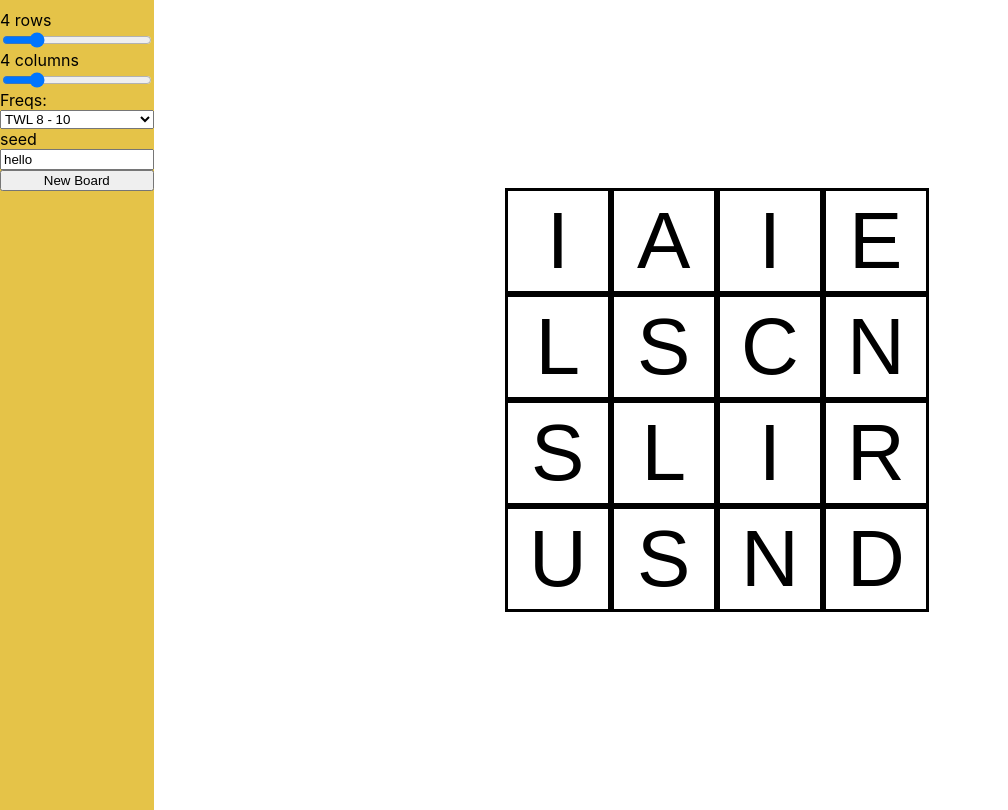
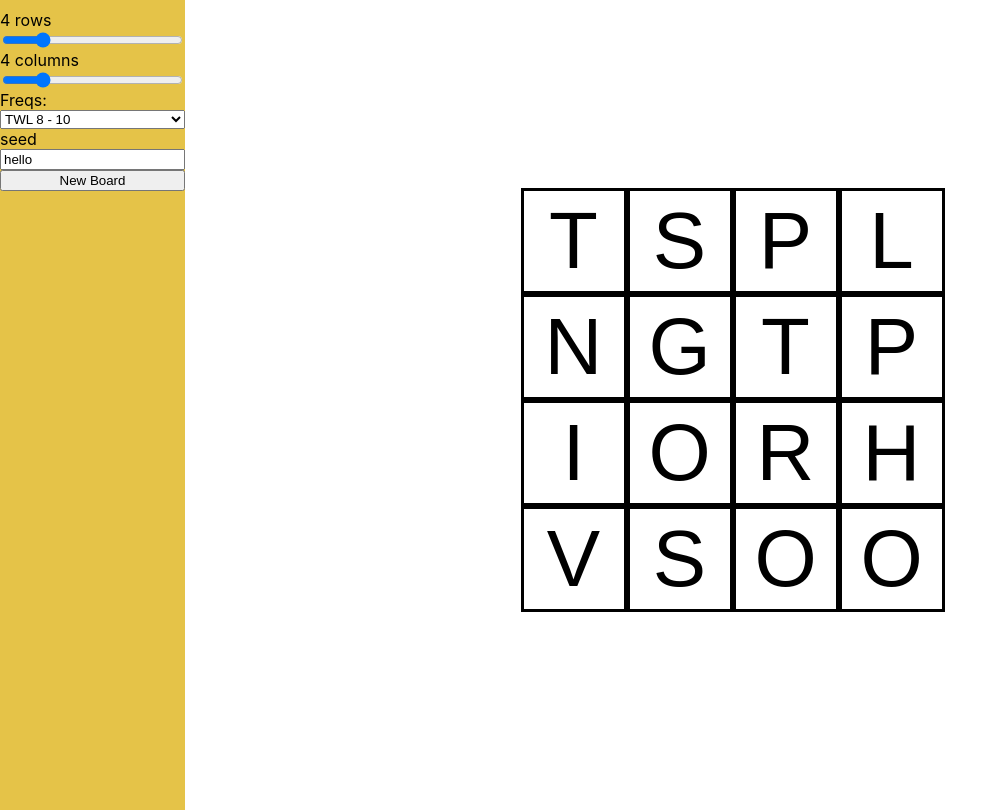
Before and after one commit to a-lexwein/word-grid-react, a React (Vite) app: page / in a window 1280 px wide. Shown: the whole page, without its empty margins (0-1008 px from the left). Built offline with nearby package versions, Linux system fonts and the light colour scheme.

Commit message:
captures pointer events for currentGuess

```diff
--- a/helpers/newBoard.js
+++ b/helpers/newBoard.js
@@ -3,7 +3,7 @@ import bagOfLetters from './bagOfLetters';
 
 
 export default function newBoard(freqs, selectFreqs, nRows, nCols, seed) {
-    const random = seedrandom(seed);
+    const random = seedrandom(seed + nRows + nCols);
     // const randomSort = (a,b) => Math.random() - .5; // chatgpt for random sorting an array
 
 
@@ -14,13 +14,18 @@ export default function newBoard(freqs, selectFreqs, nRows, nCols, seed) {
     let out = []
     for (let i = 0; i < nCols; ++i) {
       for (let j = 0; j < nRows; ++j) {
+        let letter = randomElement(bag)
         let row = {
-          letter:randomElement(bag),
+          letter: letter,
           y:i,
           x:j,
+          clicked: false,
+          clickable: letter === "_" ? false : true,
+          selected_order: 0, //needed 0 in observable version but not sure I'll still need
         }
         out.push(row)
       }
+      out = out.map((x,i) => ({...x, id: i}))
     }
     return out.flat()
 }
--- a/src/App.css
+++ b/src/App.css
@@ -7,7 +7,7 @@
 
 .sidebar { /* https://blog.hubspot.com/website/css-sidebar */
   height: 100%;
-  width: 12%;
+  width: 16%;
   top: 0;
   left: 0;
   padding-top: 20px;
@@ -26,21 +26,41 @@
   grid-template-columns: repeat(3, 120px);
   gap: 0px;
   touch-action: none;
+  -webkit-user-select: none; /* Safari */
+  -ms-user-select: none; /* IE 10 and IE 11 */
+  user-select: none; /* Standard syntax */
 }
 
 .tile {
   display: flex;
   justify-content: center;
   align-items: center;
-  max-height: 100px; /* Maximum pixel size for height */
-  max-width: 100px; /* Maximum pixel size for width */
+  max-height: 100px;
+  max-width: 100px;
   height: 10vw;
   width: 10vw;
   font-family: sans-serif;
-  font-size: calc(8vw + 2px); /* Set the font-size relative to the viewport width with an additional 2px */
-  font-size: min(calc(8vw + 2px), 80px); /* Limit font-size to a maximum of 40px */
+  font-size: calc(8vw + 2px);
+  font-size: min(calc(8vw + 2px), 80px);
   border-style: solid;
   position: relative;
+}
+
+.tileText {
+  display: flex;
+  justify-content: center;
+  align-items: center;
+  width: 100%;
+  height: 100%;
+}
+
+.hitbox {
+  position: absolute;
+  height: 70%;
+  width: 70%;
+  top: 50%;
+  left: 50%;
+  transform: translate(-50%, -50%);
 }
 
 .options {
--- a/src/App.jsx
+++ b/src/App.jsx
@@ -11,8 +11,7 @@ import names from '../data/freqs-name.json';
 function Main() {
   const { size, freqIndex, seed } = useParams();
 
-
-
+  const [currentGuess, setGuess] = useState('');
 
 
 
@@ -34,7 +33,12 @@ function Main() {
         />
       </div>
       <div className="grid-container">
-        <Grid options={options}/>
+        {/* {currentGuess} */}
+        <Grid
+          options={options}
+          currentGuess={currentGuess}
+          setGuess={setGuess}
+        />
       </div>
     </div>
 
--- a/src/components/Grid.jsx
+++ b/src/components/Grid.jsx
@@ -1,29 +1,72 @@
-import React, { useEffect } from 'react';
+import React, { useEffect, useState } from 'react';
 import Tile from './Tile';
 
 import newBoard from '../../helpers/newBoard';
 import freqs from '../../data/freqs.json';
 
-export default function Grid({ options }) {
+export default function Grid({ options, currentGuess, setGuess }) {
+
+  // const [board, updateBoard] = useState(newBoard(freqs, options.freqs, options.nRows, options.nCols, options.seed));
+
+  const board = newBoard(freqs, options.freqs, options.nRows, options.nCols, options.seed)
+
+  const [liveBoard, updateBoard] = useState(board)
+
+  const handleClick = (id) => {
+    // make a deep copy of data
+    let copy = JSON.parse(JSON.stringify(liveBoard));
+    // get record for clicked tile
+    let tile = copy.filter(x => x.id === id)[0];
+
+    console.log(tile);
+    // check if clickable, if not do nothing
+    if (tile.clickable === false) return;
+
+    console.log('hello?');
+
+    // get make click_order
+    let max_click_order = Math.max(...copy.map(x => x.selected_order)) || 0;
+    // get currently active tile
+    let lastTile = copy.filter(x => max_click_order > 0 && x.selected_order === max_click_order)[0];
+    // check if record is neighbor
+    let recordIsNeighbor = lastTile === undefined || (Math.abs(lastTile.x - tile.x) <= 1 && Math.abs(lastTile.y - tile.y) <= 1);
+    // if not neighor, do nothing
+    if (!recordIsNeighbor) return;
+
+    // If the tile is a clickable neighbor, set row to clicked and click_order to max+1
+    tile.clickable = false;
+    tile.clicked = true;
+    tile.selected_order = max_click_order + 1;
+
+
+    console.log(tile);
+
+    updateBoard(copy);
+
+    setGuess(currentGuess + tile.letter)
+}
+
 
     useEffect(() => {
-        // WaKe Lock VIA chatgpt
-        // Select the element with the class 'game-grid' using a ref
+        // change number of columns in CSS
         const gameGrid = document.querySelector('.game-grid');
-
-        // Override the grid-template-columns property
         if (gameGrid) {
           gameGrid.style.gridTemplateColumns = `repeat(${options.nCols}, 1fr)`;
         }
+      }, [options]);
 
-      }, [options]); // Run this effect only once after the component mounts
+
 
 
 
     return <div className="game-grid">
     {
-        newBoard(freqs, options.freqs, options.nRows, options.nCols, options.seed)
-            .map(x => <Tile letter={x.letter}/>)
+        liveBoard.map((x,i,data) => <Tile
+          id={i}
+          letter={x.letter}
+          handleClick={() => handleClick(i)} data={data}
+          currentGuess={currentGuess}
+        />)
     }
         </div>
 }
--- a/src/components/Options.jsx
+++ b/src/components/Options.jsx
@@ -2,7 +2,7 @@ import React, { useState } from 'react';
 import { useNavigate } from 'react-router-dom';
 import names from '../../data/freqs-name.json';
 
-export default function Options( { options, setOptions}) {
+export default function Options( { options, setOptions }) {
     // this started as GPT asking for a form with 2 range sliders
   const [nRowsValue, setNRows] = useState(options.nRows);
   const [nColsValue, setNCols] = useState(options.nCols);
--- a/src/components/Tile.jsx
+++ b/src/components/Tile.jsx
@@ -1,7 +1,29 @@
-import React from 'react'
+import React from 'react';
 
-export default function Tile({ letter }) {
-    return (
-        <div className="tile">{letter}</div>
-    )
+export default function Tile({ letter, id, handleClick, data, currentGuess }) {
+  let tile = data.filter(x=> x.id === id)[0]
+  let max_selected = Math.max(...data.map(x=> x.selected_order)) || 0
+
+  let backgroundColor = tile.letter === '_' ? 'black' : 'white'
+  if(tile.clicked) backgroundColor = '#e6d69e'
+
+  const handlePointerEnter = (e) => {
+    if(e.buttons !== 0 && currentGuess !== '') handleClick()
+  }
+
+  return (
+    <div
+      id={id}
+      className="tile"
+      style={{ backgroundColor: backgroundColor }}
+      onPointerDown={handleClick}
+    >
+      <div class="tileText">{letter}</div>
+      <div
+          className="hitbox"
+          onPointerDown={handleClick}
+          onPointerEnter={handlePointerEnter}
+        />
+      </div>
+  );
 }
```
Also changed, not shown: 1 other file (tests, documents, lock files or other folders).
